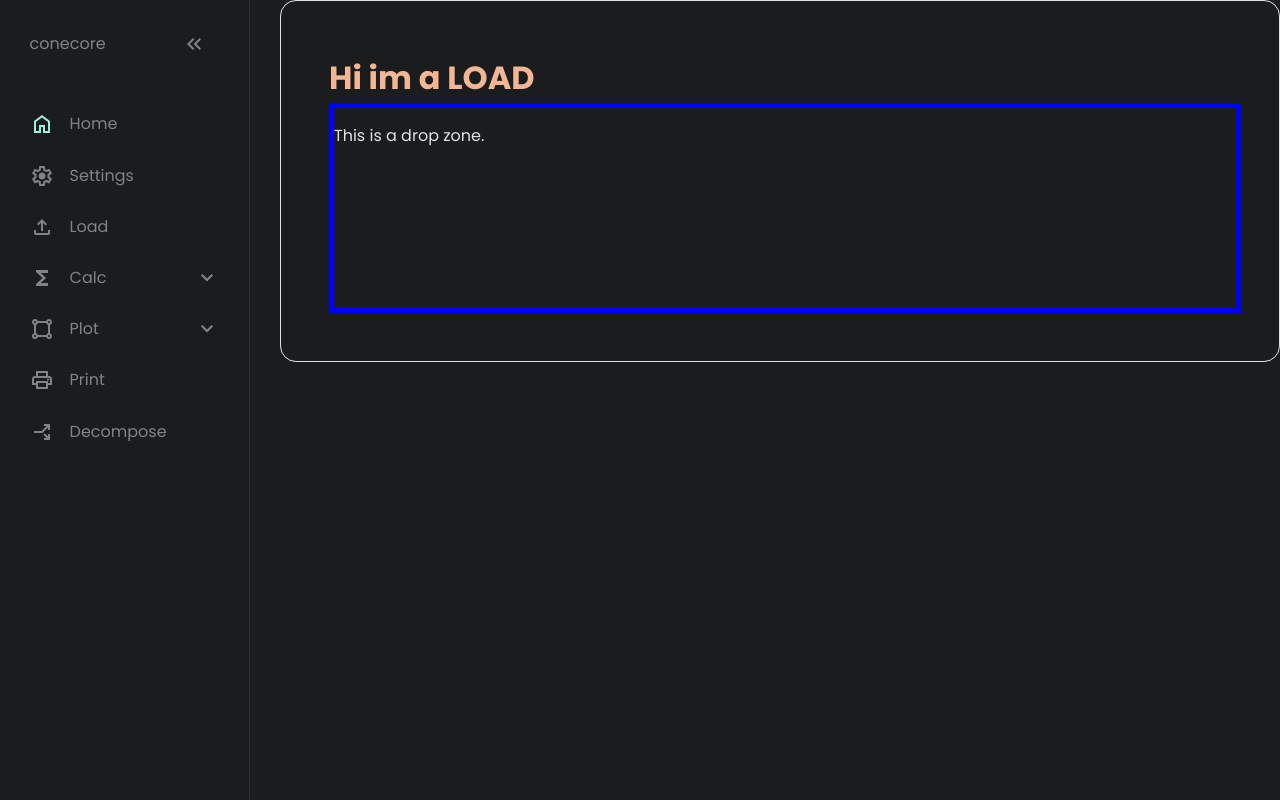
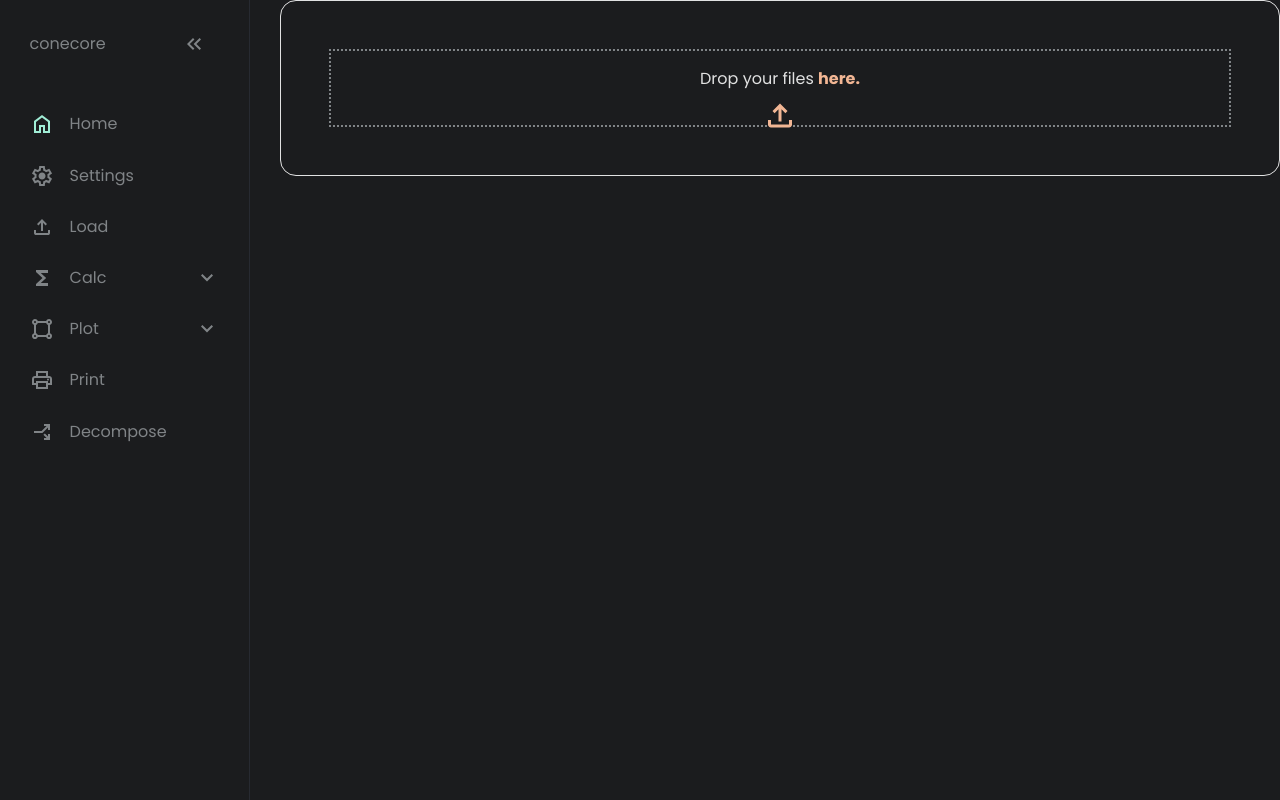
Before and after one commit to seculinus/conecore, a React (Vite) app: page /load in a window 1280 px wide. Built offline with nearby package versions, Linux system fonts and the light colour scheme.

Commit message:
feat(load):implement header  local storage
-add styling to drag and drop additionally

```diff
--- /dev/null
+++ b/src/assets/icons/UploadIcon.jsx
@@ -0,0 +1,18 @@
+import * as React from "react"
+
+function UploadIcon(props) {
+  return (
+    <svg
+      xmlns="http://www.w3.org/2000/svg"
+      height="24px"
+      viewBox="0 -960 960 960"
+      width="24px"
+      fill="#808487"
+      {...props}
+    >
+      <path d="M440-320v-326L336-542l-56-58 200-200 200 200-56 58-104-104v326h-80zM240-160q-33 0-56.5-23.5T160-240v-120h80v120h480v-120h80v120q0 33-23.5 56.5T720-160H240z" />
+    </svg>
+  )
+}
+
+export default UploadIcon
--- /dev/null
+++ b/src/assets/icons/XlsxIcon.jsx
@@ -0,0 +1,39 @@
+import * as React from "react"
+
+function XlsxIcon(props) {
+  return (
+    <svg
+      width="24px"
+      height="24px"
+      viewBox="-4 0 64 64"
+      xmlns="http://www.w3.org/2000/svg"
+      {...props}
+    >
+      <path
+        d="M5.112.006A5.074 5.074 0 00.039 5.08v53.841a5.073 5.073 0 005.073 5.074h45.774a5.074 5.074 0 005.074-5.074V20.316L37.058.006H5.112z"
+        fillRule="evenodd"
+        clipRule="evenodd"
+        fill="#45B058"
+      />
+      <path
+        d="M19.429 53.938a.64.64 0 01-.54-.27l-3.728-4.97-3.745 4.97a.641.641 0 01-.54.27.71.71 0 01-.72-.72c0-.144.035-.306.144-.432l3.89-5.131-3.619-4.826a.722.722 0 01-.145-.414c0-.342.288-.72.721-.72.216 0 .432.108.576.288l3.438 4.628 3.438-4.646a.643.643 0 01.541-.27c.378 0 .738.306.738.72a.695.695 0 01-.127.414l-3.619 4.808 3.891 5.149a.7.7 0 01.125.414c0 .396-.324.738-.719.738zm9.989-.126h-5.455a1.083 1.083 0 01-1.081-1.08V42.415c0-.396.324-.72.774-.72.396 0 .721.324.721.72V52.48h5.041c.359 0 .648.288.648.648 0 .396-.289.684-.648.684zm6.982.216c-1.782 0-3.188-.594-4.213-1.495a.71.71 0 01-.234-.54c0-.36.27-.756.702-.756.144 0 .306.036.433.144.828.738 1.98 1.314 3.367 1.314 2.143 0 2.826-1.152 2.826-2.071 0-3.097-7.111-1.386-7.111-5.672 0-1.98 1.764-3.331 4.123-3.331 1.548 0 2.881.468 3.853 1.278a.73.73 0 01.253.54c0 .36-.307.72-.703.72a.676.676 0 01-.432-.162c-.883-.72-1.98-1.044-3.079-1.044-1.44 0-2.467.774-2.467 1.909 0 2.701 7.112 1.152 7.112 5.636 0 1.748-1.188 3.53-4.43 3.53z"
+        fill="#fff"
+      />
+      <path
+        d="M55.953 20.352v1H43.152s-6.312-1.26-6.127-6.707c0 0 .207 5.707 6.002 5.707h12.926z"
+        fillRule="evenodd"
+        clipRule="evenodd"
+        fill="#349C42"
+      />
+      <path
+        d="M37.049 0v14.561c0 1.656 1.104 5.791 6.104 5.791h12.801L37.049 0z"
+        opacity={0.5}
+        fillRule="evenodd"
+        clipRule="evenodd"
+        fill="#fff"
+      />
+    </svg>
+  )
+}
+
+export default XlsxIcon
--- a/src/pages/Load.css
+++ b/src/pages/Load.css
@@ -1,5 +1,36 @@
+@import '../constants.css';
+
+
+
+
 #drop_zone{
-    border:5px solid blue;
-    height:200px;
-    width:100%;
+    /* padding-left: 25px; */
+    border: 2px dotted  var(--inactive-color);
+    max-height: 180px;
+    /* width:70%; */
+    display: flex;
+    flex-direction: column;
+    align-content: center;
+    justify-content: center;
+    align-items: center;
 }
+
+b{
+    color: var(--secondary-color);
+}
+
+.drop{
+    border: 5px solid blue;
+}
+
+.sxs{
+    border:1px solid red;
+}
+
+.drop-container{
+    padding-top: 10px;
+    display: flex;
+    scale:1.5;
+    fill:var(--secondary-color)
+
+}
--- a/src/pages/Load.jsx
+++ b/src/pages/Load.jsx
@@ -1,7 +1,11 @@
 
 import './Load.css'
 import {read, utils} from 'xlsx';;
+import { addFile } from '../utils/storage';
+import { useState } from 'react';
 
+import UploadIcon from '../assets/icons/UploadIcon';
+import XlsxIcon from '../assets/icons/XlsxIcon';
 function processHeader(workbook){
 
     const headerName = 'Header';
@@ -17,32 +21,44 @@ function processHeader(workbook){
 function LoadMenu(){
 
 
+    const [filesNumber, setFilesNumber] = useState(0);
+    const [canDrop, setCanDrop]  = useState(false);
+
+
     async function handleDrop(event){
         console.log('File Dropped')
         event.preventDefault() // prevent file from being dropped
+        let count = 0;
 
         const files = [...event.dataTransfer.files]
 
         for(let f of files){
 
+            if(!f.name.endsWith('.xls'))
+            {
+                console.log(`${f.name} is not of type xlsx`)
+                continue
+            }
+            ++count;
             const data = await f.arrayBuffer();
             const workbook = read(data);
-            processHeader(workbook)
+            const meta = processHeader(workbook);
+
+            addFile(meta);
             console.log(`...file[${0}].name = ${f.name}`)
         }
-
-
-
+        setFilesNumber(count);
     }
     function handleDragEnter(){
+        // setCanDrop(!canDrop)
         console.log('Etner drop zone')
     }
     function handleDragLeave(){
+        // setCanDrop(!canDrop)
         console.log('Leaving drop zone')
     }
     function handleDragOver(event){
         event.preventDefault();
-
     }
     return(
         <div
@@ -51,18 +67,21 @@ function LoadMenu(){
         onDragOver={handleDragOver}
         onDragEnter = {handleDragEnter}
         onDragLeave = {handleDragLeave}
+        // className = {canDrop? 'drop' : ''}
         >
-            <p>This is a drop zone.</p>
+            <p>Drop your files <b>here.</b></p>
+            <UploadIcon className="drop-container"></UploadIcon>
+            {filesNumber > 0 ? <p>{filesNumber} x <XlsxIcon></XlsxIcon> have been uploaded.</p>: null}
+
         </div>
     )
 }
 
 
 const Load = () =>{
-
     return(
         <div className="container">
-            <h1>Hi im a LOAD</h1>
+            {/* <h1></h1> */}
             <LoadMenu></LoadMenu>
         </div>
     )
--- /dev/null
+++ b/src/utils/storage.js
@@ -0,0 +1,12 @@
+export function hasLocalStorage(){
+    return Object.keys(localStorage).length!=0;
+}
+
+export function addFile(obj){
+    localStorage.setItem(obj['Sounding Number'], JSON.stringify(obj))
+}
+
+export function addFiles(objects){
+    for (let obj of objects)
+        addFile(obj);
+}
```
